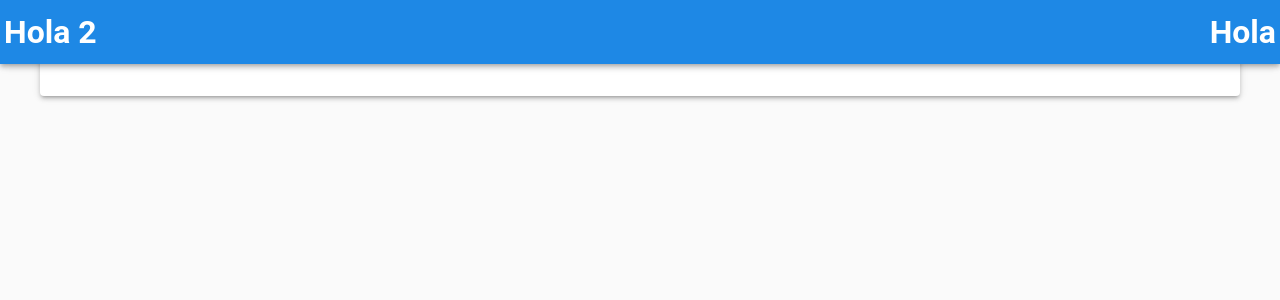
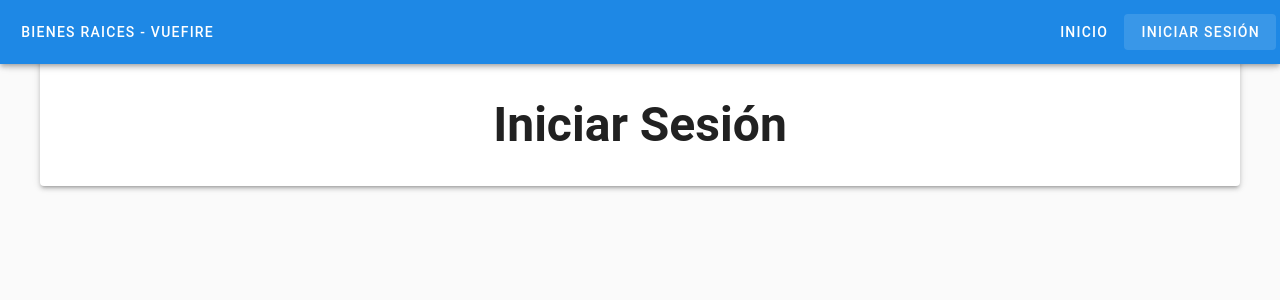
Before and after one commit to Leomiguel19/vue-bienes-raices, a Vue app: page /login in a window 1280 px wide. Before the commit this address had no page. Shown: the top 300 px of the page. Built offline with nearby package versions, Linux system fonts and the light colour scheme.

Commit message:
Crear vista Login

```diff
--- a/src/App.vue
+++ b/src/App.vue
@@ -6,11 +6,24 @@
   <v-card elevation="3" max-width="1200" class="mx-auto">
     <v-layout>
       <v-app-bar color="blue-darken-1">
+        <template v-slot:prepend>
+          <v-btn
+            :to="{name: 'home'}"
+          >
+            Bienes Raices - VueFire
+          </v-btn>
+        </template>
         <template v-slot:append>
-          <h1>Hola</h1>
-        </template>
-        <template v-slot:prepend>
-          <h1>Hola 2</h1>
+          <v-btn
+            :to="{name: 'home'}"
+          >
+            Inicio
+          </v-btn>
+          <v-btn
+            :to="{name: 'login'}"
+          >
+            Iniciar Sesión
+          </v-btn>
         </template>
       </v-app-bar>
       <v-main>
--- a/src/router/index.js
+++ b/src/router/index.js
@@ -8,6 +8,11 @@
       path: '/',
       name: 'home',
       component: HomeView
+    },
+    {
+      path: '/login',
+      name: 'login',
+      component: () => import('../views/LoginView.vue')
     }
   ]
 })
--- /dev/null
+++ b/src/views/LoginView.vue
@@ -0,0 +1,6 @@
+<script setup>
+</script>
+
+<template>
+    <h1 class="text-center text-h3 font-weight-bold my-5">Iniciar Sesión</h1>
+</template>
```
